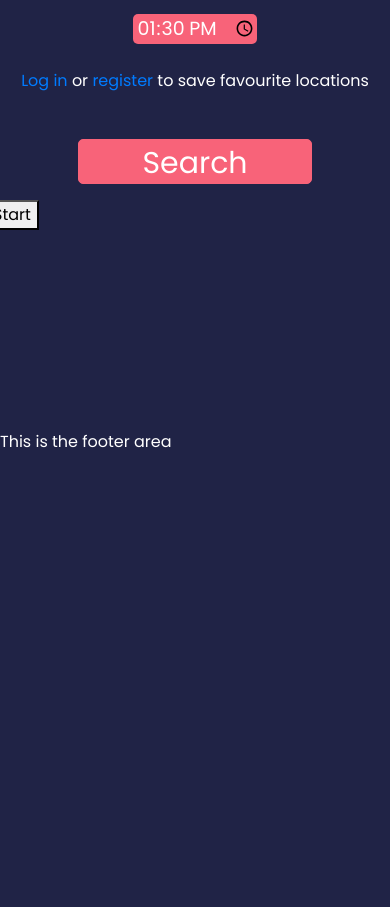
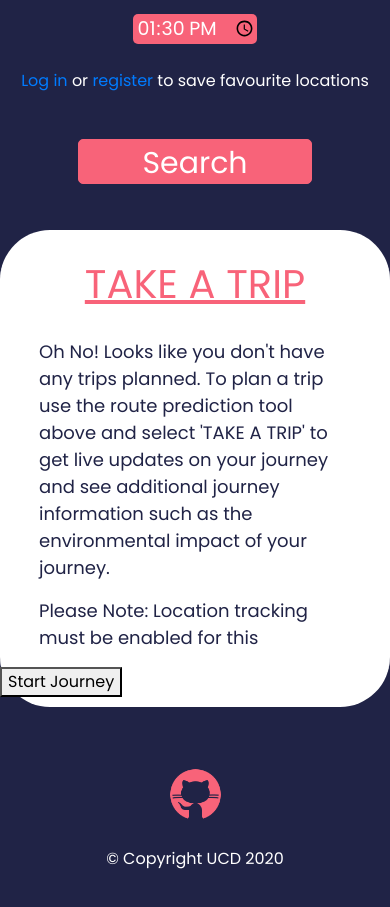
Before and after one commit to Lockers13/Dublink-Bus, a Django app: page / in a window 390 px wide. Shown: the part 1798-2705 px from the top of the page. Before the commit the page ends 2246 px from the top, so only its background shows below. Run offline with Django 3.2, Linux system fonts and the light colour scheme; data that the repository does not hold is empty; some libraries are stand-ins or nearby versions.

Commit message:
Added fetch for weather data for route predictions

```diff
--- a/app/static/css/main.css
+++ b/app/static/css/main.css
@@ -4,6 +4,10 @@
   --white:#ffffff;
   --overlay-color: rgba(24, 39, 51 , 0.85);
   --menu-speed: 0.75s;
+}
+
+html {
+  scroll-behavior: smooth;
 }
 
 body {
@@ -73,6 +77,7 @@
   display: inline-block;
   width: 100%;
   margin-top: 30px;
+  padding-bottom: 30px;
 }
 
 .upperContainer h1{
@@ -378,7 +383,7 @@
   text-decoration: none;
   font-size: 13px;
   margin-top: 10px;
-}
+  }
 }
 
 /*Map styling ends here */
@@ -646,3 +651,130 @@
   background-color: blue;
   align-content: center;
 }
+
+
+/*//// Lower container styling /////*/
+
+.lowerContainer{
+  height: 100%;
+  background-color: var(--white);
+  width: 100%;
+  border-top: 10px solid var(--white);
+  border-top-left-radius: 50px;
+  border-top-right-radius: 50px;
+  border-bottom: 10px solid var(--white);
+  border-bottom-left-radius: 50px;
+  border-bottom-right-radius: 50px;
+  margin-bottom: 30px;
+
+}
+
+.lowerContainer h1{
+  text-decoration: underline;
+  margin-top: 20px;
+}
+
+.lowerContainer h3{
+  text-decoration: underline;
+  margin-top: 20px;
+  margin-bottom: 15px;
+}
+
+.tripTitle{
+  margin-bottom: 30px;
+}
+
+.message{
+  margin-top: 50px;
+  width: 80%;
+  margin-left: 10%;
+}
+
+.message p{
+  color: var(--black);
+  font-size: 22px;
+}
+
+#selectedTrip{
+  display: none;
+  text-align: center;
+}
+
+#upcomingStops{
+  height: 180px;
+  overflow: auto;
+}
+
+#upcomingStops p{
+  color: var(--black);
+}
+
+.nextStop{
+  color: var(--pink);
+}
+
+#upcomingStops::-webkit-scrollbar {
+  width: .5em;
+  background-color: var(--black);
+}
+
+#upcomingStops::-webkit-scrollbar-track {
+  box-shadow: inset 0 0 6px var(--black);
+}
+
+#upcomingStops::-webkit-scrollbar-thumb {
+  background-color: var(--pink);
+  outline: 1px solid var(--pink);
+}
+
+#tripInfo{
+  display: none;
+  text-align: center;
+}
+
+#tripInfo p{
+  color: var(--black);
+  text-align: left;
+  margin-left: 40px;
+}
+
+#endJourney{
+  width: 100%;
+  justify-content: center;
+  align-content: center;
+}
+
+#end{
+  display:none;
+  margin-left: 45.5%;
+}
+
+
+@media only screen and (max-width: 600px) {
+  .message{
+    margin-top: 30px;
+    width: 80%;
+    margin-left: 10%;
+  }
+
+  .message p{
+    color: var(--black);
+    font-size: 18px;
+  }
+}
+
+
+
+/*Footer Styling*/
+
+footer{
+  padding-top: 30px;
+  padding-bottom: 20px;
+  align-content: center;
+  text-align: center;
+}
+
+footer img{
+  height: 55px;
+  margin-bottom: 25px;
+}
--- a/app/static/js/geolocation.js
+++ b/app/static/js/geolocation.js
@@ -19,11 +19,12 @@
 
 start.addEventListener("click", () =>{
 	console.log("Clicked")
-	id = navigator.geolocation.watchPosition(
+	startJourney()
+	/*id = navigator.geolocation.watchPosition(
 		//First arg is for success
 		data => {
 			console.log("Tracking");
-			distanceToStop(data.coords.latitude, data.coords.longitude, 53.2794027289323, -6.27041174873558)
+			//distanceToStop(data.coords.latitude, data.coords.longitude, 53.2794027289323, -6.27041174873558)
 		},
 		//Second arg is for errors
 		error => console.log(error),
@@ -31,7 +32,31 @@
 		{
 			enableHighAccuracy: true
 		}
-	);
+	);*/
+	/*let nextStopList = []
+	document.getElementById('tripmessage').style.display="none";
+	document.getElementById('selectedTrip').style.display='block';
+	document.getElementById('tripInfo').style.display='block';
+	document.getElementById('end').style.display='block';
+	let upcomingStops = document.getElementById('upcomingStops');
+	let innerHTML = "";
+	fetch("http://localhost:8000/routes/api/routemaps/?lineid=39A&start=404&end=767&routeid=39A_43")
+		.then(response => {
+			return response.json();
+		})
+		.then(data => {
+			console.log(data)
+			for(let j = 0; j < data.length; j++){
+				if(j === 1){
+					innerHTML += "<p> <span class='nextStop'> Next Stop: </span> " + data[j].name + "<p>"
+				} else {
+					innerHTML += "<p>" + data[j].name + "<p>"
+					nextStopList.push(data[j])
+				}
+			}
+		upcomingStops.innerHTML = innerHTML;
+		})*/
+
 });
 
 /*stop.addEventListener("click", () =>{
@@ -50,8 +75,9 @@
 	          Math.sin(Δλ/2) * Math.sin(Δλ/2);
 	const c = 2 * Math.atan2(Math.sqrt(a), Math.sqrt(1-a));
 	const distance = R * c;//This distance is returned in meters
+	return distance
 	//Checking if stop is within half a km, give notification then.
-	if(distance <= 500){
+	/*if(distance <= 500){
 		alert("Your stop is coming up soon")
 	}
 	//End tracking when within 100 meters
@@ -60,18 +86,97 @@
 		navigator.geolocation.clearWatch(id);
 		console.log("Tracking ended");
 	}
-	console.log(distance)
+	console.log(distance)*/
 }
 
 function validateCO2Points(){
 	//pass
 }
 
-function startJourney(startLat, startLng, destinationLat, destinationLon){
+function startJourney(stopList){
+	//nextStopList containes all remaining stops, first stop popped off once has been
+	let nextStopList = []
+	let upcomingStops = document.getElementById('upcomingStops');
+	let innerHTML = "";
 
-	//Check users distance from the start stop.
-		//If within 100 meters start journey
-		//Else notify that start location is too far
+	//Do the fetching of the stop info first
+	fetch("http://localhost:8000/routes/api/routemaps/?lineid=14&start=4336&end=1072&routeid=14_16")
+		.then(response => {
+			return response.json();
+		})
+		.then(data => {
+			if('geolocation' in navigator) {
+
+			   	//This gets the users current locations, once off to ensure they are within the correct distance of start stop
+  				navigator.geolocation.getCurrentPosition((position) => {
+  					console.log(position)
+
+  					//This ensures that the user is within at least 250 meters of stop, 250 gives us room for error
+  					if(distanceToStop(position.coords.latitude, position.coords.longitude, data[0].lat, data[0].long) < 1000){
+  						//Display the upcoming stops and information
+  						document.getElementById('tripmessage').style.display="none";
+						document.getElementById('selectedTrip').style.display='block';
+						document.getElementById('tripInfo').style.display='block';
+						document.getElementById('end').style.display='block';
+  						console.log(data)
+  						//Loop over and display data
+  						for(let j =0; j< data.length; j++){
+  							if(j === 1){
+  								innerHTML += "<p> <span class='nextStop'> Next Stop: </span> " + data[j].name + "<p>"
+  							} else {
+  								innerHTML += "<p>" + data[j].name + "<p>"
+								nextStopList.push(data[j])
+  							}
+  						}
+  						upcomingStops.innerHTML = innerHTML;
+
+  					//Error handling if user is too far from a stop
+  					} else {
+  						document.getElementById('tripmessage').innerHTML = "Sorry, looks like you are too far from the starting stop to begin this trip. Please start the trip within 100 meters of the starting stop or create a new trip"
+  						//Want to end functon in this case
+  						return null
+  					}
+				});
+				//Second arg is for errors
+				error => console.log(error),
+				//Third arg is for options, hgh accuracy is slower but should be fast enough on mobile devices
+				{
+				enableHighAccuracy: true
+				}
+
+			//Error handling if geolocation is not working
+			} else {
+  				document.getElementById('tripmessage').innerHTML = "Sorry, looks like geolocation tracking is not enabled on this device. Please enable tracking or change to a compatible device for tracking."
+  				//Want to end function in this case
+  				return null
+			}
+
+			//The actualt constant tracking of a user takes place here
+			//In a timeout of 20 seconds in case of issues delays with fetches or locating
+			//User will never get to next stop on line within 20 seconds
+			setTimeout(() => {
+				console.log(nextStopList);
+				id = navigator.geolocation.watchPosition(
+				data => {
+					console.log("Tracking");
+					//Check the distance to the next stop
+					if (distanceToStop(data.coords.latitude, data.coords.longitude, nextStopList[0].lat, nextStopList[0].long) < 150){
+
+					}
+				},
+				//Second arg is for errors
+				error => console.log(error),
+				//Third arg is for options
+				{
+				enableHighAccuracy: true
+				});
+			}, 20000);
+	})
+}
+
+
+	///// Run model after each stop //////
+	///// Run model from next stop every 5 minutes as a fail safe //////
 
 	//Track distance
 
@@ -83,4 +188,3 @@
 	//If end journey clicked
 		//End tracking
 		//Calculate CO2 points
-}
--- a/app/static/js/map.js
+++ b/app/static/js/map.js
@@ -261,6 +261,8 @@
 	const directions = document.getElementById('results2')
 
 	function predictRoute(route_obj) {
+		//Dates and dates index coming from route_predict.js
+		var chosenDate = dates[datesIndex];
 		//Chosen day comes from route_predict.js, will be 0 - 6(Mon - Sun)
 		console.log(chosenDay);
 		//Turn time input into seconds since midnight
@@ -268,6 +270,47 @@
 		var minutes = parseInt(document.getElementById('time').value.substring(3,5), 10);
 		var seconds = ((hours * 3600) + (minutes * 60));
 		console.log(seconds)
+		//Need to get hours to be either 00,03,06,09,12,18,21 for weather data of every 3 hours
+		if(hours < 03){
+			hours = " 00:00:00"
+		}
+		else if (hours < 06){
+			hours = " 03:00:00"
+		}
+		else if (hours < 09){
+			hours = " 06:00:00"
+		}
+		else if (hours < 12){
+			hours = " 09:00:00"
+		}
+		else if (hours < 15){
+			hours = " 12:00:00"
+		}
+		else if (hours < 18){
+			hours = " 15:00:00"
+		}
+		else if (hours < 21){
+			hours = " 18:00:00"
+		}
+		else if (hours <= 23){
+			hours = " 21:00:00"
+		}
+		var weatherString = chosenDate.toString() + hours
+		var temp;
+		var weatherDescription;
+		for(var k = 0; k<weatherList.length; k++){
+			console.log("weatherString: ", weatherString)
+			console.log("dt_text: ", weatherList[k].dt_txt)
+			console.log(typeof(weatherString))
+			console.log(typeof(weatherList[k].dt_txt))
+			if(weatherList[k].dt_txt == weatherString){
+				temp = weatherList[k].main.temp
+				weatherDescription = weatherList[k].weather[0].main
+			}
+		}
+		console.log(temp)
+		console.log(weatherDescription)
+
 
 		for (let i = 0; i < route_obj.length; i++) {
 			fetch("http://localhost:8000/routes/api/predict?lineid=" + route_obj[i]["Line"] +
@@ -296,6 +339,7 @@
 				"&routeid=" + route_obj[i]["Route ID"])
 				.then(response => response.json())
 				.then(function (data) {
+					console.log(data);
 					let line_color;
 					line_color = (i % 2 == 0) ? "#1F70E0" : "#FF70E0";
 					for (let j = 0; j < data.length; j++) {
@@ -335,7 +379,7 @@
 					if (data[route]["routable"] == "b") {
 						route_info[route] = []
 						directions.innerHTML += "<h2>Route " + ++count + "</h2><button class='route_plot' id='" + route + "' style='display:inline-block;float:left;'>Plot Route</button>" +
-						"<button class='route_pred' id='" + route + "_pred' style='display:inline-block;float:left;'>Predict Route</button><br><br>"
+						"<button class='route_pred' id='" + route + "_pred' style='display:inline-block;float:left;'>Predict Route</button><a href='#takeatrip'><button>Take A Trip</button></a><br><br>"
 						for (let j = 0; j < step_keys.length; j++) {
 							let step = "Step_" + (j + 1)
 							try {
--- a/app/static/js/route_predict.js
+++ b/app/static/js/route_predict.js
@@ -62,6 +62,8 @@
 //Chosen day is what is passed to the model
 var chosenDay;
 var count = 0;
+var datesIndex = 0;
+var dates = [];
 
 
 function getDays () {
@@ -72,6 +74,7 @@
     for (let i = 0; i <= daysRequired; i++) {
       days.push( moment().add(i, 'days').format('Do') )
       months.push( moment().add(i, 'days').format('MMMM') )
+      dates.push( moment().add(i, 'days').format().substring(0,10) )
     }
 
     var date = new Date();
@@ -101,13 +104,15 @@
         //console.log(weekdayNums[j], fiveDays[j]);
         daySelect.innerHTML= innerHTML;
     }
+    console.log(dates)
+    console.log(weekdayNums)
 }
 
 getDays();
 
 function selectDay (value) {
-    document.getElementById(value).style.backgroundColor = "red";
     chosenDay = value;
+    datesIndex = weekdayNums.indexOf(chosenDay);
     for(let i = 0; i<weekdayNums.length; i++){
         if (weekdayNums[i] != value) {
             document.getElementById(weekdayNums[i]).style.backgroundColor = "#202346";
--- /dev/null
+++ b/app/static/js/weather.js
@@ -0,0 +1,11 @@
+let weatherList = [];
+
+fetch('http://api.openweathermap.org/data/2.5/forecast?id=2964574&appid=b1ee46f8fbe84528da68642cbfa3ff78&units=metric')
+  .then((response) => {
+    return response.json();
+  })
+  .then((data) => {
+  	for (var i =0; i<data.list.length; i++){
+  		weatherList.push(data.list[i]);
+  	}
+  })
--- a/app/templates/base.html
+++ b/app/templates/base.html
@@ -39,8 +39,8 @@
 		          	<a class="nav-item nav-link" href="{% url 'login' %}">Login</a>
 		          	<a class="nav-item nav-link" href="{% url 'register' %}">Register</a>
 	          	{% endif %}
-	            <li><a href="#">Home</a></li>
-	            <li><a href="#">Profile</a></li>
+	            <!-- <li><a href="#">Home</a></li>
+	            <li><a href="#">Profile</a></li> -->
 	          </ul>
 	        </div>
 	      </div>
@@ -65,8 +65,9 @@
 	</main>
 	<!--Content here is the name given to the block -->
 
-	<footer style="margin-top: 200px;">
-		<p>This is the footer area</p>
+	<footer>
+		<a href="https://github.com/Lockers13/Dublink-Bus" target="_blank"><img src="../static/images/github.png"></a>
+		<p>&copy; Copyright UCD 2020</p>
 	</footer>
 
 
--- a/app/templates/index.html
+++ b/app/templates/index.html
@@ -71,6 +71,12 @@
 				<p id="results2"></p>
 			<div>
 		</div>
+	<!--Must have missed a few div tags somewhere, keep these in -->
+	</div>
+	</div>
+	</div>
+	</div>
+
 
 	</div>
 </div>
@@ -79,10 +85,48 @@
 	<p id="journey_info"></p>
 </div> -->
 
+<div class="lowerContainer">
+	<div class="row">
+		<div class="col-lg-12 col-md-12 col-sm-12">
+			<div id="takeatrip" class="takeTripSection">
+				<h1 class="tripTitle"> TAKE A TRIP </h1>
+				<div id="tripmessage" class="message">
+					<p>Oh No! Looks like you don't have any trips planned. To plan a trip use the route prediction tool above and select 'TAKE A TRIP' to get live updates on your journey and see additional journey information such as the environmental impact of your journey.</p>
+					<p>Please Note: Location tracking must be enabled for this </p>
+				</div>
+				<div class="container">
+					<div class="row">
+						<div class="col-sm-12 col-md-6">
+							<div id="selectedTrip">
+								<h3>Upcoming Stops</h4>
+								<div id="upcomingStops">
+								</div>
+							</div>
+						</div>
+						<div class="col-sm-12 col-md-6">
+							<div id="tripInfo">
+								<h3>Trip Information</h4>
+								<p>Estimated Arrival Time: </p>
+								<p>Time Until Arrival: </p>
+								<p>Stops Until Destination: </p>
+								<p>Distance to Destination: </p>
+							</div>
+						</div>
+					</div>
+				</div>
+			</div>
+		</div>
+	</div>
 
-<div id="startJourney">
-	<button id="start">Start</button>
+	<div id="startJourney">
+		<button id="start">Start Journey</button>
+	</div>
+	<div id="endJourney">
+		<button id="end">End Journey</button>
+	</div>
+
 </div>
+
 
 <!-- <div style="margin-top:20px" id="getRouteContainer">
 	<form id="route_get_form">
@@ -128,6 +172,8 @@
 <script src="https://code.jquery.com/jquery-1.12.4.js"></script>
 <script src="https://code.jquery.com/ui/1.12.1/jquery-ui.js"></script>
 <script type="text/javascript" src="{% static 'js/searchBar.js' %}"></script>
+<!--Fetch weather data, last as will likely be used last-->
+<script type="text/javascript" src="{% static 'js/weather.js' %}"></script>
 
 
 {% endblock content %}
```
Also changed, not shown: app/db.sqlite3, app/static/images/github.png (added).
